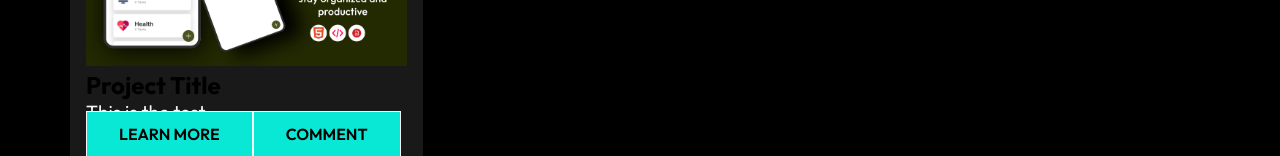
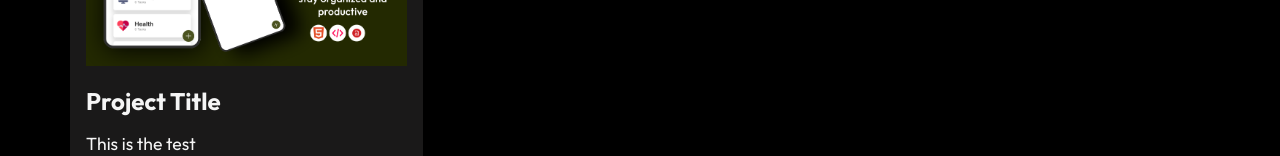
Before and after one commit to Senu-sesi2/Portfolio, a React (Create React App) app in the folder myportapp/: page /project in a window 1280 px wide. Shown: the part 796-952 px from the top of the page. Built offline with nearby package versions, Linux system fonts and the light colour scheme.

Commit message:
style the workcard and make changes to btn in techStack styles

```diff
--- a/myportapp/src/components/TechCardStyles.css
+++ b/myportapp/src/components/TechCardStyles.css
@@ -47,8 +47,8 @@
     padding: 1rem 0;
 }
 
-.btn{
-    /* display: block; */
+.card .btn{
+    display: block;
     width: 100%;
     margin: 1rem auto;
 }
--- a/myportapp/src/components/WorkCardStyles.css
+++ b/myportapp/src/components/WorkCardStyles.css
@@ -21,6 +21,27 @@
     width: 100%;
 }
 
+.project-title{
+    color: whitesmoke;
+    padding: 1rem 0;
+}
+
+.pro-details p{
+    padding-bottom: 1rem;
+    font-size: 1.1rem;
+    text-align: justify;
+}
+
+.pro-btns{
+    display: flex;
+    justify-content: space-between;
+    padding: 0.5rem 0;
+}
+
+.pro-btns .btn{
+    padding: 0.5rem 1rem;
+}
+
 @media screen and (max-width: 740px) {
     .project-container{
         max-width: 90%;
```
